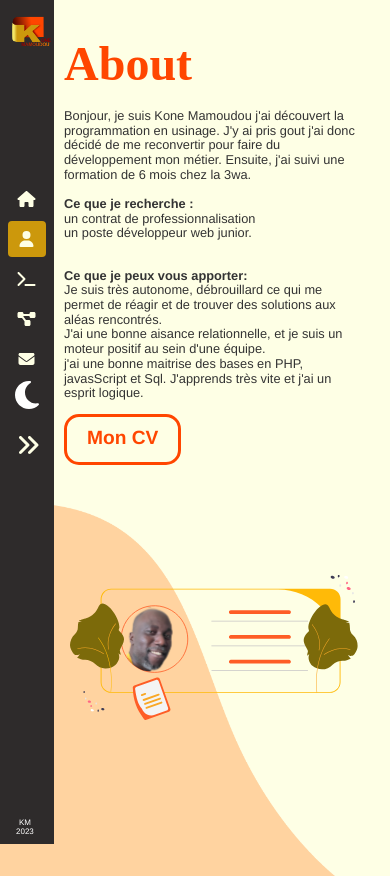
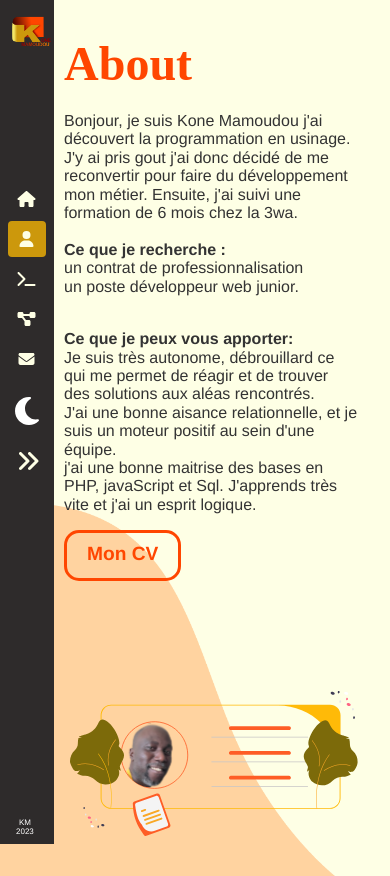
Before and after one commit to tontonkone/portfolio-apps, a Vue app: page /about in a window 390 px wide. Built offline with nearby package versions, Linux system fonts and the light colour scheme.

Commit message:
modification des details avant de deployement

```diff
--- a/src/App.vue
+++ b/src/App.vue
@@ -70,7 +70,7 @@ h1 {
 @media only screen and (max-width:758px) {
 
   p{
-    font-size: .8rem;
+    font-size: 1rem;
   }
 }
 </style>
--- a/src/components/help/Dark.vue
+++ b/src/components/help/Dark.vue
@@ -43,6 +43,10 @@ export default {
 </template>
 
 <style lang="scss" scoped>
+
+.content{
+    margin: 1rem 0;
+}
 .icon-moon {
     cursor: pointer;
     font-size: 2rem;
--- a/src/components/sidebar/Sidebar.vue
+++ b/src/components/sidebar/Sidebar.vue
@@ -79,7 +79,7 @@ export default {
     }
     .collapse-icon {
         position: absolute;
-        top: 27rem;
+        top: 28rem;
         left: 1rem;
         color:var(--color-sidebar-icon-bg);
         cursor: pointer;
--- a/src/views/public/About.vue
+++ b/src/views/public/About.vue
@@ -16,7 +16,7 @@
             <p> <strong>Ce que je peux vous apporter:</strong><br/>
                 Je suis très autonome, débrouillard ce qui me permet de réagir et de trouver des solutions aux aléas rencontrés.<br/>
                 J'ai une bonne aisance relationnelle, et je suis un moteur positif au sein d'une équipe.<br/>
-                j'ai une bonne maitrise des bases en PHP, javasScript et Sql.
+                j'ai une bonne maitrise des bases en PHP, javaScript et Sql.
                 J'apprends très vite et j'ai un esprit logique.
             </p>
                 <ButtonDownload/>
```
